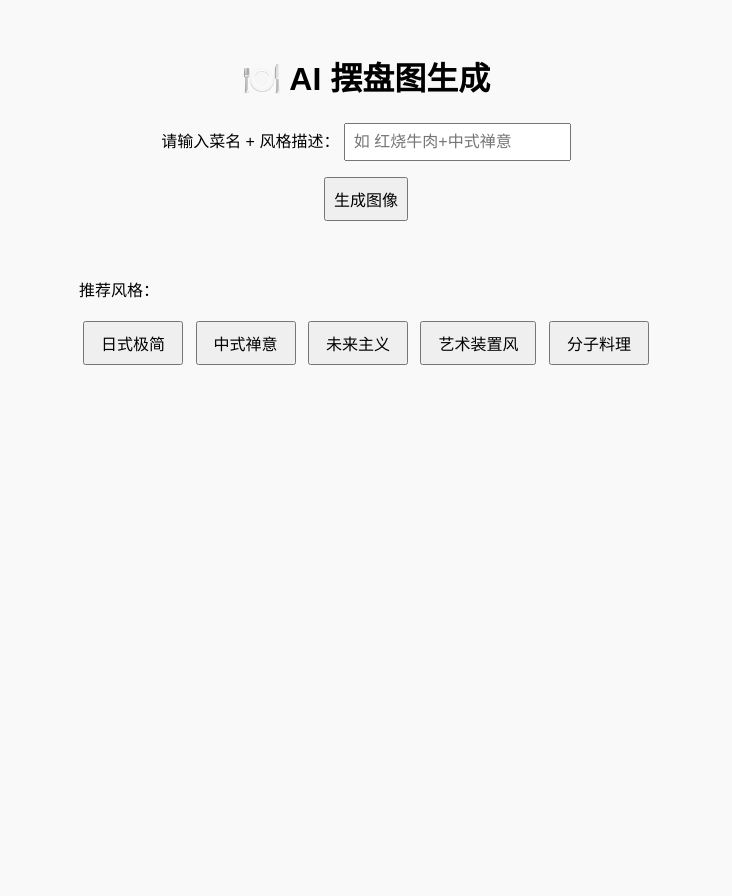
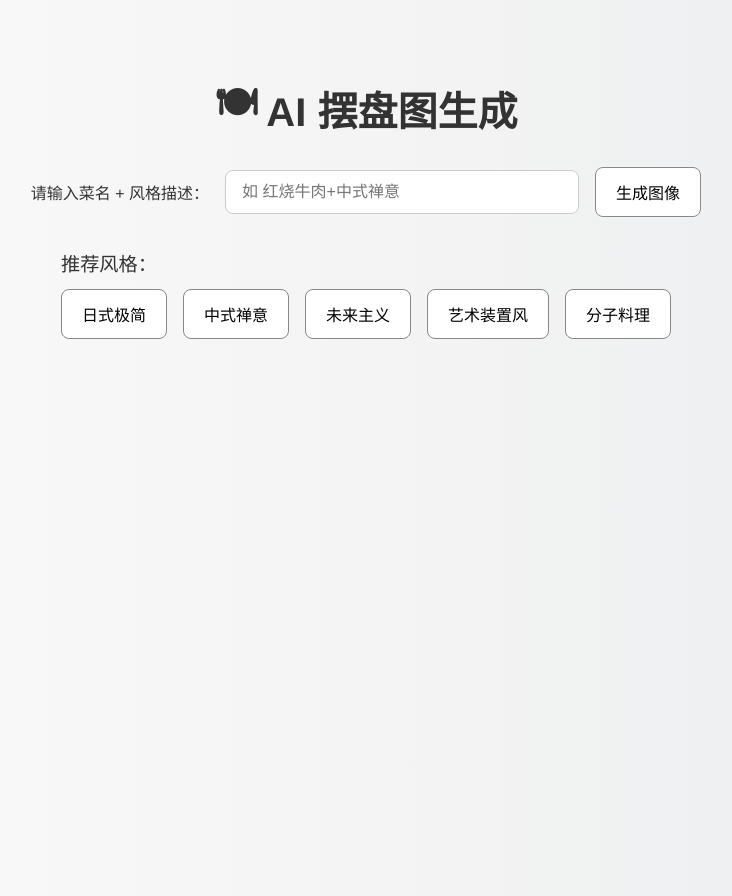
Before and after one commit to 9piece/ai-plating-new, a plain HTML site: page index.html in a window 1280 px wide. Shown: the whole page, without its empty margins (274-1006 px from the left). Before the commit the page ends 800 px from the top, so only its background shows below. Drawn offline with Linux system fonts and the light colour scheme.

Commit message:
Update index.html

```diff
--- a/index.html
+++ b/index.html
@@ -1,4 +1,3 @@
-
 <!DOCTYPE html>
 <html lang="zh">
 <head>
@@ -7,97 +6,137 @@
   <title>AI 摆盘图生成</title>
   <style>
     body {
-      font-family: Arial, sans-serif;
-      background: #f9f9f9;
-      margin: 0;
-      padding: 2rem;
+      font-family: 'Helvetica Neue', sans-serif;
+      background: linear-gradient(to right, #fdfbfb, #ebedee);
       display: flex;
       flex-direction: column;
       align-items: center;
+      justify-content: flex-start;
+      padding: 40px 20px;
+      min-height: 100vh;
+      color: #333;
     }
+
     h1 {
-      margin-bottom: 1rem;
+      font-size: 2.5rem;
+      margin-bottom: 1.5rem;
+      display: flex;
+      align-items: center;
     }
-    input, button, select {
-      margin: 0.5rem 0;
-      padding: 0.5rem;
+
+    h1::before {
+      content: "\1F37D"; /* 🍽 emoji */
+      margin-right: 0.5rem;
+    }
+
+    .input-group {
+      display: flex;
+      align-items: center;
+      gap: 1rem;
+      margin-bottom: 2rem;
+    }
+
+    input[type="text"] {
+      padding: 0.75rem 1rem;
+      border: 1px solid #ccc;
+      border-radius: 8px;
       font-size: 1rem;
+      width: 320px;
     }
+
+    button {
+      padding: 0.75rem 1.25rem;
+      border: 1px solid #888;
+      background-color: white;
+      font-size: 1rem;
+      border-radius: 8px;
+      cursor: pointer;
+      transition: background 0.3s;
+    }
+
+    button:hover {
+      background-color: #eee;
+    }
+
+    .section-title {
+      font-size: 1.2rem;
+      margin-bottom: 0.75rem;
+    }
+
+    .recommendations {
+      display: flex;
+      flex-wrap: wrap;
+      gap: 1rem;
+      margin-bottom: 2rem;
+    }
+
+    .preview-container {
+      display: flex;
+      flex-direction: column;
+      align-items: center;
+      gap: 0.75rem;
+    }
+
     .image-preview {
-      margin-top: 1.5rem;
-    }
-    .rating {
-      margin-top: 1rem;
-      font-size: 1.2rem;
-      color: #f39c12;
-    }
-    .download {
-      margin-top: 1rem;
-    }
-    .styles {
-      margin-top: 2rem;
-    }
-    .styles button {
-      margin: 0.25rem;
-      padding: 0.5rem 1rem;
-      cursor: pointer;
+      width: 300px;
+      height: auto;
+      border-radius: 12px;
+      box-shadow: 0 4px 16px rgba(0, 0, 0, 0.1);
     }
   </style>
 </head>
 <body>
-  <h1>🍽️ AI 摆盘图生成</h1>
+  <h1>AI 摆盘图生成</h1>
 
-  <label>
-    请输入菜名 + 风格描述：
-    <input type="text" id="prompt" placeholder="如 红烧牛肉+中式禅意" />
-  </label>
-
-  <button onclick="generateImage()">生成图像</button>
-
-  <div class="styles">
-    <p>推荐风格：</p>
-    <button onclick="useStyle('红烧牛肉+日式极简')">日式极简</button>
-    <button onclick="useStyle('红烧牛肉+中式禅意')">中式禅意</button>
-    <button onclick="useStyle('红烧牛肉+未来主义')">未来主义</button>
-    <button onclick="useStyle('红烧牛肉+艺术装置风')">艺术装置风</button>
-    <button onclick="useStyle('红烧牛肉+分子料理')">分子料理</button>
+  <div class="input-group">
+    <label for="prompt">请输入菜名 + 风格描述：</label>
+    <input id="prompt" type="text" placeholder="如 红烧牛肉+中式禅意" />
+    <button onclick="generateImage()">生成图像</button>
   </div>
 
-  <div class="image-preview" id="imagePreview"></div>
-  <div class="rating" id="rating"></div>
-  <div class="download" id="download"></div>
+  <div>
+    <div class="section-title">推荐风格：</div>
+    <div class="recommendations">
+      <button onclick="setPrompt('日式极简')">日式极简</button>
+      <button onclick="setPrompt('中式禅意')">中式禅意</button>
+      <button onclick="setPrompt('未来主义')">未来主义</button>
+      <button onclick="setPrompt('艺术装置风')">艺术装置风</button>
+      <button onclick="setPrompt('分子料理')">分子料理</button>
+    </div>
+  </div>
+
+  <div id="result" class="preview-container"></div>
 
   <script>
-    function useStyle(stylePrompt) {
-      document.getElementById('prompt').value = stylePrompt;
+    function setPrompt(style) {
+      const input = document.getElementById("prompt");
+      if (!input.value.includes(style)) {
+        input.value = input.value ? `${input.value} + ${style}` : style;
+      }
     }
 
     async function generateImage() {
-      const prompt = document.getElementById('prompt').value;
-      const preview = document.getElementById('imagePreview');
-      const rating = document.getElementById('rating');
-      const download = document.getElementById('download');
-      preview.innerHTML = '生成中...';
-      rating.innerHTML = '';
-      download.innerHTML = '';
+      const prompt = document.getElementById("prompt").value;
+      const resultDiv = document.getElementById("result");
+      resultDiv.innerHTML = "生成中...";
 
-      try {
-        const response = await fetch('/api/generate', {
-          method: 'POST',
-          headers: { 'Content-Type': 'application/json' },
-          body: JSON.stringify({ prompt })
-        });
+      const res = await fetch("/api/generate", {
+        method: "POST",
+        headers: {
+          "Content-Type": "application/json"
+        },
+        body: JSON.stringify({ prompt })
+      });
 
-        const data = await response.json();
-        if (data.image) {
-          preview.innerHTML = `<img src="${data.image}" alt="生成图片" width="512" />`;
-          rating.innerHTML = 'AI 评分：⭐⭐⭐⭐';
-          download.innerHTML = `<a href="${data.image}" download>⬇️ 下载图像</a>`;
-        } else {
-          preview.innerHTML = '生成失败，请重试';
-        }
-      } catch (err) {
-        preview.innerHTML = '发生错误';
+      const data = await res.json();
+
+      if (data.image) {
+        resultDiv.innerHTML = `
+          <img class="image-preview" src="${data.image}" alt="生成结果" />
+          <a href="${data.image}" download><button>下载图像</button></a>
+        `;
+      } else {
+        resultDiv.innerHTML = `生成失败：${data.error || "未知错误"}`;
       }
     }
   </script>
```
